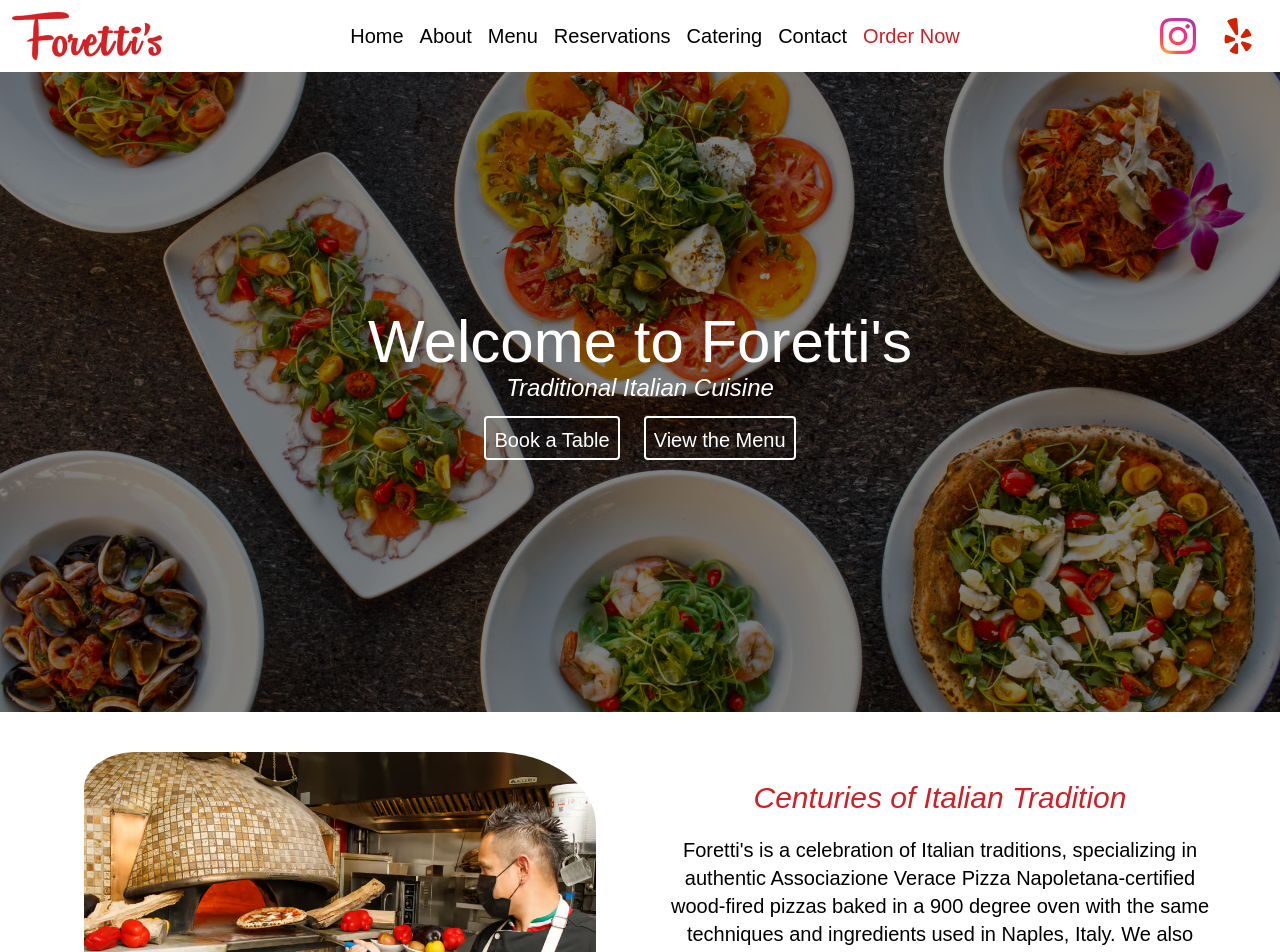
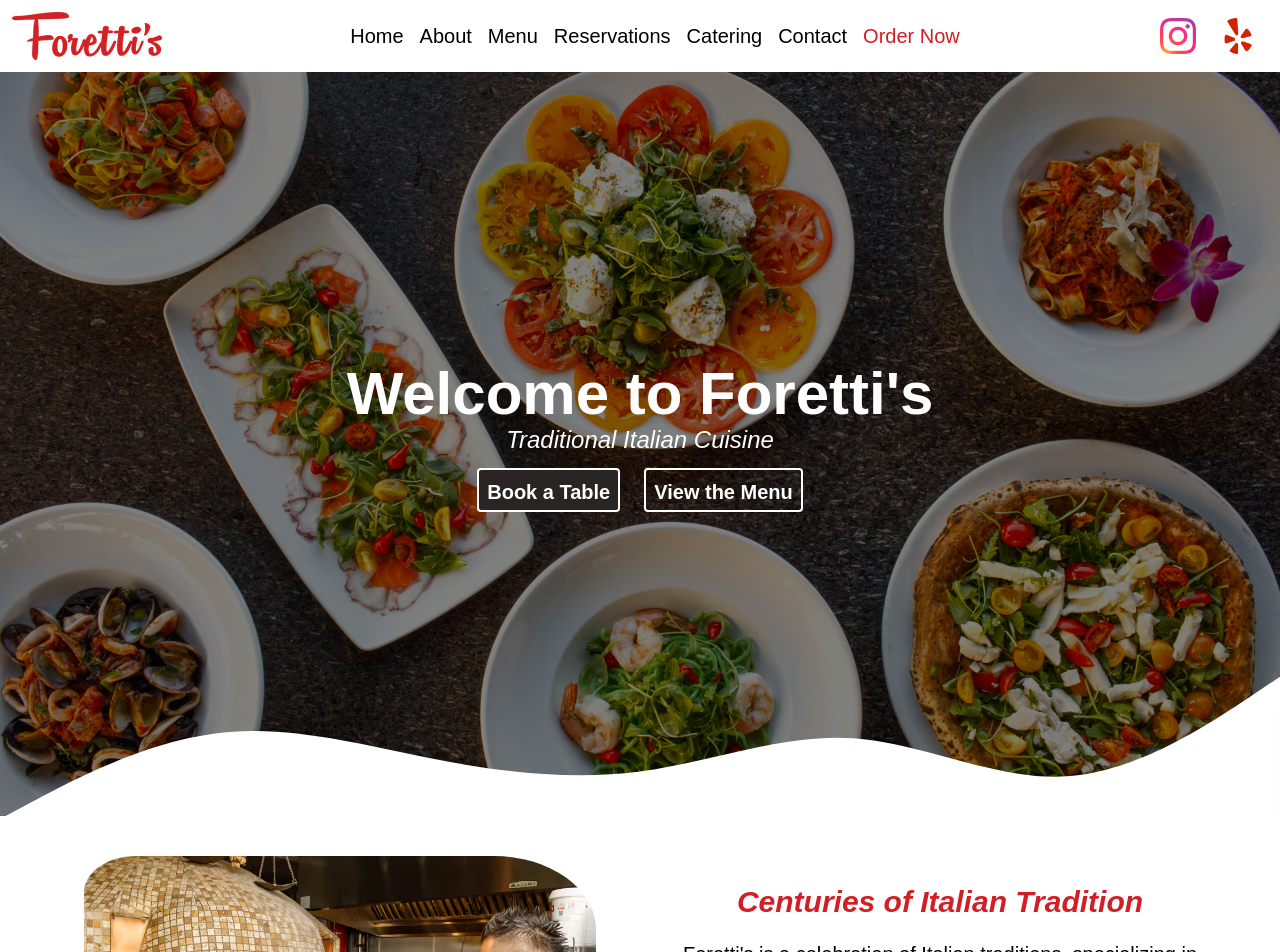
Before and after one commit to alyssageria/forettis, a React (Create React App) app: page / in a window 1280 px wide. Shown: the top 952 px of the page. Built offline with nearby package versions, Linux system fonts and the light colour scheme.

Commit message:
added svg to homepage

```diff
--- a/src/App.css
+++ b/src/App.css
@@ -22,6 +22,11 @@
     background-position: center;
 }
 
+.home svg {
+    margin: 0;
+}
+
+
 .pizzaImage {
     border-radius: 10% 20%;
 }
@@ -38,3 +43,16 @@
 .tridish {
     border-radius: 20% 10%;
 }
+
+/* .about-hero {
+    background-image: url('./images/salisiccia-pizza.webp');
+    display: flex;
+    flex-direction: column;
+    min-height: 60vh;
+    align-self: center;
+    background-repeat: no-repeat;
+    background-size: cover;
+    background-attachment: fixed;
+    align-items: center;
+    justify-content: center;
+} */
--- a/src/components/pages/About.js
+++ b/src/components/pages/About.js
@@ -22,6 +22,9 @@ function About() {
                         We also feature house made pastas and favorite dishes from across Italy, expertly paired with craft cocktails and a curated selection of Italian and California Wines; several from Orange County wine owners.</p>
                 </div>
             </div>
+            {/* <div className='about-hero'>
+
+            </div> */}
             <div className='flex items-center bg-red min-h-[60vh] animate__animated animate__fadeInUp'>
                 <div className='w-2/3 m-4'>
                     <h2 className='text-white text-7xl font-bold p-6'>NEW NAME,</h2>
--- a/src/components/pages/Home.js
+++ b/src/components/pages/Home.js
@@ -7,19 +7,27 @@ import { Link } from 'react-router-dom';
 function Home({ currentPage }) {
     return (
         <div>
-            <div className='home min-h-[80vh]'>
-                <div className='min-h-[80vh] text-center flex justify-center items-center flex-col animate__animated animate__fadeInUp'>
-                    <h1 className='welcome text-white text-6xl opacity-100 text-center'>Welcome to Foretti's</h1>
+            <div className='home min-h-[93vh] max-h-[100vh] relative'>
+                <div className='min-h-[93vh]  max-h-[100vh] text-center flex justify-center items-center flex-col animate__animated animate__fadeInUp'>
+                    <h1 className='welcome text-white text-6xl opacity-100 text-center font-bold'>Welcome to Foretti's</h1>
                     <p className='text-white text-2xl italic'>Traditional Italian Cuisine</p>
                     <div>
-                        <button className='text-white text-xl border-solid border-white border-2 m-3 p-2 pb-1 rounded hover:bg-red transition-all duration-200 ease-in-out'>Book a Table</button>
-                        <button className='text-white text-xl border-solid border-white border-2 m-3 p-2 pb-1 rounded hover:bg-red transition-all duration-200 ease-in-out'>
+                        <button className='text-white text-xl font-bold bg-dark  border-solid border-white border-2 m-3 p-2 pb-1 rounded hover:bg-red transition-all duration-200 ease-in-out'>Book a Table</button>
+                        <button className='text-white text-xl font-bold border-solid border-white border-2 m-3 p-2 pb-1 rounded hover:bg-red transition-all duration-200 ease-in-out'>
                             <Link
                                 to='/menu'
                                 // onClick={() => handlePageChange('Menu')}
                                 className={currentPage === 'Menu' ? 'active' : ''}
                             >View the Menu</Link>
                         </button>
+                    </div>
+                    <div className='absolute bottom-0 left-0 w-full'>
+                        {/* <svg xmlns="http://www.w3.org/2000/svg" viewBox="0 0 1440 319"><path fill="#D21F25" fill-opacity="1"
+                            d="M0,224L48,224C96,224,192,224,288,208C384,192,480,160,576,160C672,160,768,192,864,224C960,256,1056,288,1152,261.3C1248,235,1344,149,1392,106.7L1440,64L1440,320L1392,320C1344,320,1248,320,1152,320C1056,320,960,320,864,320C768,320,672,320,576,320C480,320,384,320,288,320C192,320,96,320,48,320L0,320Z">
+                        </path></svg> */}
+                        <svg xmlns="http://www.w3.org/2000/svg" viewBox="0 0 1440 285"><path fill="#fff" fill-opacity="1"
+                            d="M0,288L40,266.7C80,245,160,203,240,192C320,181,400,203,480,218.7C560,235,640,245,720,234.7C800,224,880,192,960,197.3C1040,203,1120,245,1200,240C1280,235,1360,181,1400,154.7L1440,128L1440,320L1400,320C1360,320,1280,320,1200,320C1120,320,1040,320,960,320C880,320,800,320,720,320C640,320,560,320,480,320C400,320,320,320,240,320C160,320,80,320,40,320L0,320Z">
+                        </path></svg>
                     </div>
                 </div>
             </div>
@@ -28,7 +36,7 @@ function Home({ currentPage }) {
                     <img src={pizzaOven} className='pizzaImage h-[23rem] w-[32rem]'></img>
                 </div>
                 <div className='flex justify-center items-center flex-col animate__animated animate__fadeInRight'>
-                    <h2 className='text-red text-center text-3xl italic'>Centuries of Italian Tradition</h2>
+                    <h2 className='text-red font-bold text-center text-3xl italic'>Centuries of Italian Tradition</h2>
                     <p className='text-xl text-center p-5'>Foretti's is a celebration of Italian traditions, specializing in authentic Associazione Verace Pizza Napoletana-certified wood-fired pizzas baked in a 900 degree oven with the same techniques and ingredients used in Naples, Italy. We also feature house-made pastas and favorite dishes from across Italy</p>
                     <button className='text-red text-xl border-solid border-red border-2 m-3 p-2 pb-1 rounded hover:bg-red hover:text-white transition-all duration-200 ease-in-out'>
                         <Link
@@ -39,7 +47,7 @@ function Home({ currentPage }) {
                     </button>
                 </div>
                 <div className='flex justify-center items-center flex-col animate__animated animate__fadeInRight'>
-                    <h2 className='text-red text-center text-3xl italic'>Our History</h2>
+                    <h2 className='text-red font-bold text-center text-3xl italic'>Our History</h2>
                     <p className='text-xl text-center p-5'>Foretti's CDM established itself as a highlight of the Newport Beach dining scene when it opened in 2013. Operating under the new ownership of longtime Restaurateur and Level 1 Sommelier Thaddeus Foret, we continue to prepare our signature recipes, created by the restaurant's namesake chef and his culinary team—many of whom remain in our kitchen today.</p>
                     <button className='text-red text-xl border-solid border-red border-2 m-3 p-2 pb-1 rounded hover:bg-red hover:text-white transition-all duration-200 ease-in-out'>
                         <Link
--- a/tailwind.config.js
+++ b/tailwind.config.js
@@ -5,7 +5,8 @@ module.exports = {
     extend: {
       colors: {
         'red': '#D21F25',
-        'dark': '#292524'
+        'dark': '#292524',
+        'white': '#fff'
       }
     },
     screens: {
```
Also changed, not shown: src/images/salisiccia-pizza.webp (added).
